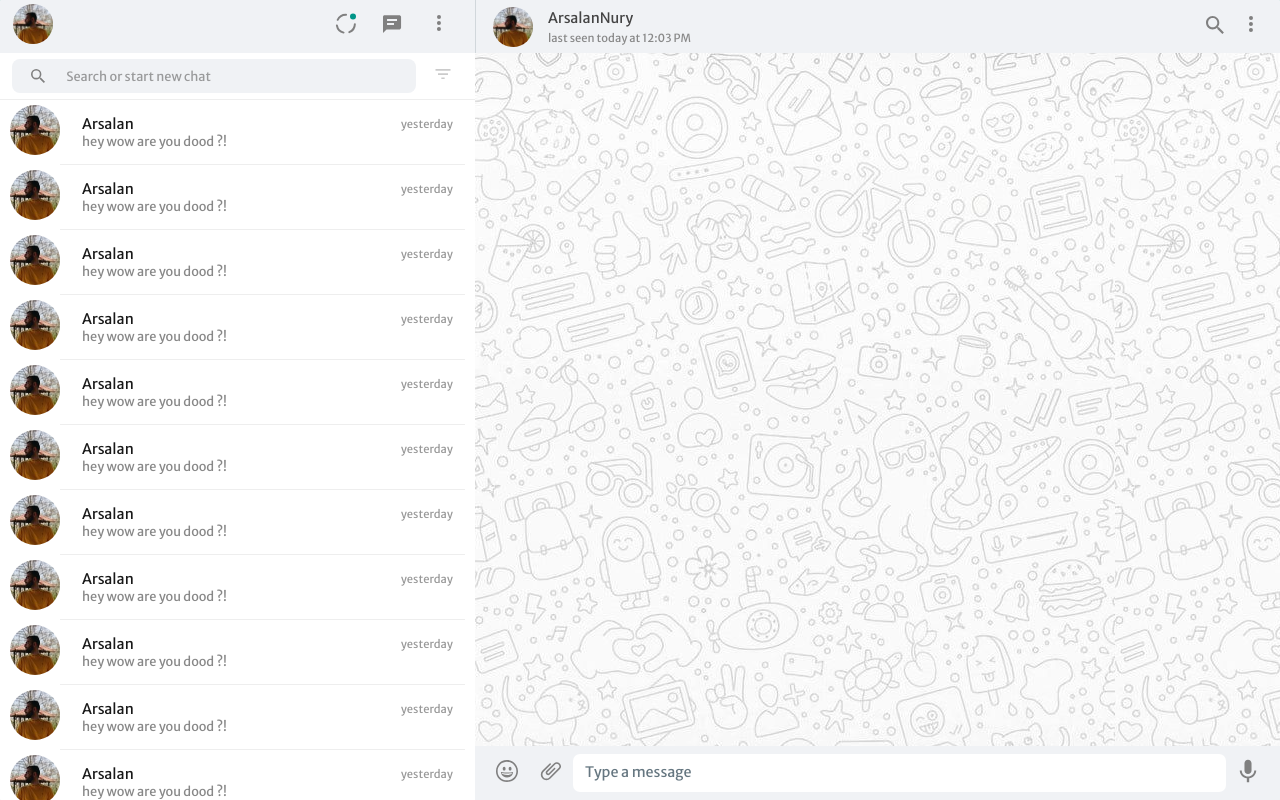
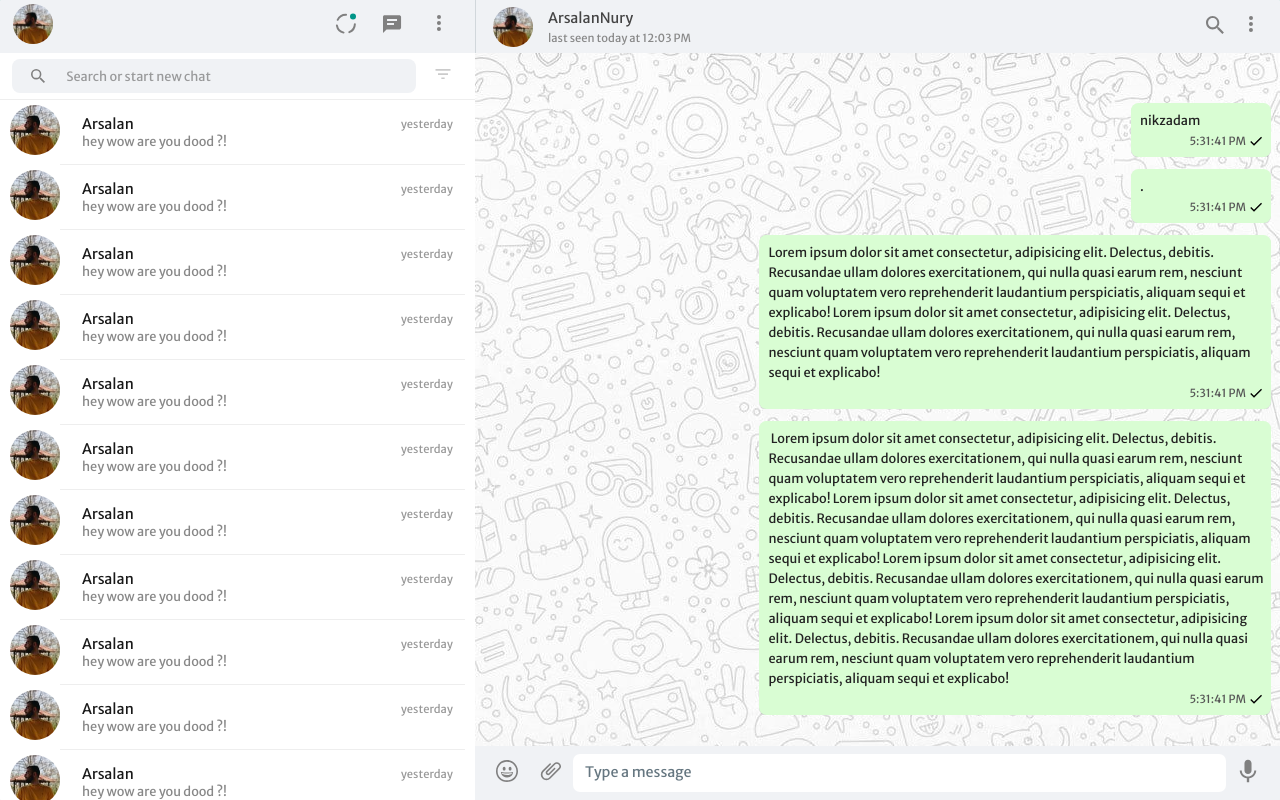
Before and after one commit to arsalannury/whatsApp-clone, a React (Create React App) app in the folder whatsapp/: page / in a window 1280 px wide. Built offline with nearby package versions, Linux system fonts and the light colour scheme.

Commit message:
chat component added

```diff
--- a/whatsapp/src/App.tsx
+++ b/whatsapp/src/App.tsx
@@ -2,6 +2,7 @@ import "./index.css";
 import LoadWhatsApp from "./Components/LoadWhatsApp/LoadWhatsApp";
 import { useEffect, useState } from "react";
 import MainUi from "./Components/MainUi/MainUi";
+import Login from "./Components/Login/Login";
 
 function App() {
   const [loading, isLoading] = useState<boolean>(true);
@@ -14,6 +15,7 @@ function App() {
 
   return (
     <>
+      {/* <Login /> */}
       {/* {loading && <LoadWhatsApp />} */}
       <MainUi />
     </>
--- /dev/null
+++ b/whatsapp/src/Components/ChatCoponent/ChatComponent.tsx
@@ -0,0 +1,84 @@
+import React from "react";
+import DoneIcon from "@mui/icons-material/Done";
+import DoneAllIcon from "@mui/icons-material/DoneAll";
+import KeyboardArrowDownIcon from "@mui/icons-material/KeyboardArrowDown";
+import TagFacesRoundedIcon from "@mui/icons-material/TagFacesRounded";
+import "./_chatComponent.scss";
+// import MessageSvg from "./MessageSvg";
+
+const ChatComponent: React.FC = () => {
+  const messageTime = new Date().toLocaleTimeString();
+
+  return (
+    <>
+      <div className="container" style={{ padding: "50px 9px 0 9px" }}>
+        <div className="chat-container">
+          <span className="message-text">nikzadam</span>
+          <div className="time-done-situation">
+            <span className="time">{messageTime}</span>
+            <DoneIcon className="done-icon" />
+          </div>
+        </div>
+      </div>
+
+      <div className="container">
+        <div className="chat-container">
+          {/* <MessageSvg /> */}
+          <span className="message-text">.</span>
+          <div className="time-done-situation">
+            <span className="time">{messageTime}</span>
+            <DoneIcon className="done-icon" />
+          </div>
+        </div>
+      </div>
+
+      <div className="container">
+        <div className="chat-container">
+          <span className="message-text">
+            Lorem ipsum dolor sit amet consectetur, adipisicing elit. Delectus,
+            debitis. Recusandae ullam dolores exercitationem, qui nulla quasi
+            earum rem, nesciunt quam voluptatem vero reprehenderit laudantium
+            perspiciatis, aliquam sequi et explicabo! Lorem ipsum dolor sit amet
+            consectetur, adipisicing elit. Delectus, debitis. Recusandae ullam
+            dolores exercitationem, qui nulla quasi earum rem, nesciunt quam
+            voluptatem vero reprehenderit laudantium perspiciatis, aliquam sequi
+            et explicabo!
+          </span>
+          <div className="time-done-situation">
+            <span className="time">{messageTime}</span>
+            <DoneIcon className="done-icon" />
+          </div>
+        </div>
+      </div>
+
+      <div className="container">
+        <div className="chat-container">
+          <span className="message-text">
+            {" "}
+            Lorem ipsum dolor sit amet consectetur, adipisicing elit. Delectus,
+            debitis. Recusandae ullam dolores exercitationem, qui nulla quasi
+            earum rem, nesciunt quam voluptatem vero reprehenderit laudantium
+            perspiciatis, aliquam sequi et explicabo! Lorem ipsum dolor sit amet
+            consectetur, adipisicing elit. Delectus, debitis. Recusandae ullam
+            dolores exercitationem, qui nulla quasi earum rem, nesciunt quam
+            voluptatem vero reprehenderit laudantium perspiciatis, aliquam sequi
+            et explicabo! Lorem ipsum dolor sit amet consectetur, adipisicing
+            elit. Delectus, debitis. Recusandae ullam dolores exercitationem,
+            qui nulla quasi earum rem, nesciunt quam voluptatem vero
+            reprehenderit laudantium perspiciatis, aliquam sequi et explicabo!
+            Lorem ipsum dolor sit amet consectetur, adipisicing elit. Delectus,
+            debitis. Recusandae ullam dolores exercitationem, qui nulla quasi
+            earum rem, nesciunt quam voluptatem vero reprehenderit laudantium
+            perspiciatis, aliquam sequi et explicabo!
+          </span>
+          <div className="time-done-situation">
+            <span className="time">{messageTime}</span>
+            <DoneIcon className="done-icon" />
+          </div>
+        </div>
+      </div>
+    </>
+  );
+};
+
+export default ChatComponent;
--- /dev/null
+++ b/whatsapp/src/Components/ChatCoponent/MessageSvg.tsx
@@ -0,0 +1,18 @@
+const MessageSvg = () => {
+  return (
+    <span data-testid="tail-out" data-icon="tail-out" className="_3nrYb message-svg">
+      <svg viewBox="0 0 8 13" width="8" height="13" className="">
+        <path
+          opacity=".13"
+          d="M5.188 1H0v11.193l6.467-8.625C7.526 2.156 6.958 1 5.188 1z"
+        ></path>
+        <path
+          fill="currentColor"
+          d="M5.188 0H0v11.193l6.467-8.625C7.526 1.156 6.958 0 5.188 0z"
+        ></path>
+      </svg>
+    </span>
+  );
+};
+
+export default MessageSvg;
--- /dev/null
+++ b/whatsapp/src/Components/ChatCoponent/_chatComponent.scss
@@ -0,0 +1,70 @@
+@mixin displayes($display, $alignItem, $justify, $wrap, $direction) {
+  display: $display;
+  align-items: $alignItem;
+  justify-content: $justify;
+  flex-wrap: $wrap;
+  flex-direction: $direction;
+}
+
+@function FONT_SIZE($em) {
+  @return 1em - $em;
+}
+
+.container {
+  padding: 0 9px;
+  position: relative;
+  margin-bottom: 12px;
+  @include displayes(flex, flex-end, center, unset, column);
+  .chat-container {
+    max-width: 65%;
+    min-width: 140px;
+    min-height: 40px;
+    background-color: #d9fdd3;
+    box-shadow: 0 1px 0.5px rgba(11, 20, 26, 0.13);
+    border-radius: 7.5px;
+    position: relative;
+    z-index: 200;
+    padding: 6px 7px 8px 9px;
+
+    // .message-svg {
+    //   position: absolute;
+    //   color: #d9fdd3;
+    //   top: 0;
+    //   z-index: 100;
+    //   display: block;
+    //   width: 8px;
+    //   height: 13px;
+    //   right: -8px;
+    // }
+
+    // &::before {
+    //     content: '';
+    //     background-color: #fff;
+    //     width: 10px;
+    //     height: 10px;
+    //     position: absolute;
+    //     top: 0;
+    //     right: -10px;
+    // }
+
+    .message-text {
+      font-size: FONT_SIZE(0.2);
+      color: #222;
+      overflow-wrap: break-word;
+      white-space: pre-wrap;
+      text-align: justify;
+    }
+    .time-done-situation {
+      @include displayes(flex, center, flex-end, nowrap, row);
+      margin: 4px 0 0 0;
+      .time {
+        font-size: FONT_SIZE(0.3);
+        color: #555;
+      }
+      .done-icon {
+        font-size: 1em;
+        margin-left: 2px;
+      }
+    }
+  }
+}
--- a/whatsapp/src/Components/ChatPage/ChatPage.tsx
+++ b/whatsapp/src/Components/ChatPage/ChatPage.tsx
@@ -6,6 +6,7 @@ import StickerSvg from "./StickerSvg";
 import VoiceSvg from "./VoiceSvg";
 import Picker from 'emoji-picker-react';
 import "./_chatPage.scss";
+import ChatComponent from "../ChatCoponent/ChatComponent";
 
 const ChatPage: React.FC = () => {
   const [message, setMessage] = useState<string>("");
@@ -44,7 +45,9 @@ const ChatPage: React.FC = () => {
         </div>
       </div>
 
-      <div className="chat-main-content"></div>
+      <div className="chat-main-content">
+        <ChatComponent />
+      </div>
 
       <div className="message-send-section">
         <div className="icon-actions">
```
